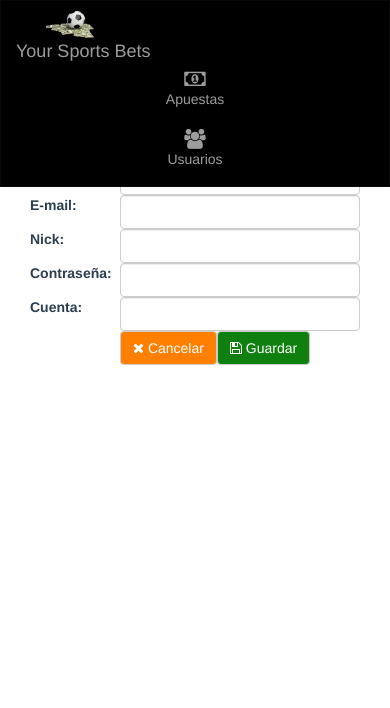
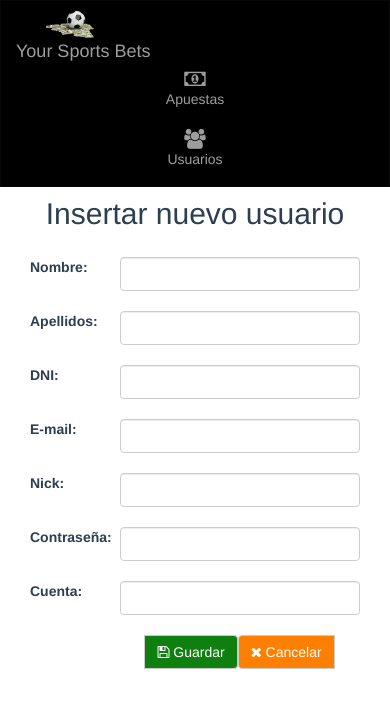
Before and after one commit to CursoNET2017/IndividualClienteApuestas, a Vue app: page /#/UsuarioDetalle in a window 390 px wide. Shown: the top 708 px of the page. Built offline with nearby package versions, Linux system fonts and the light colour scheme.

Commit message:
Pendiente validar, botones, cancelar , editar...

```diff
--- a/src/components/ApuestaDetalle/ApuestaDetalle.css
+++ b/src/components/ApuestaDetalle/ApuestaDetalle.css
@@ -1,6 +1,10 @@
 #ApuestaDetalle {
     text-align: center;
-    margin-top: 5%
+    margin-top: 5%;
+}
+#ApuestaDetalle #vs{/*Que no se desmonte el label Vs*/
+    padding-right: 0px;
+    padding-left: 0px;
 }
 #ApuestaDetalle h2{
     text-align: center;
@@ -12,6 +16,7 @@
 #boton_actualizar {
     background-color: #0F800F;
     color: white;
+    float: right;
 }
 #boton_cancelar {
     background-color: #FF8000;
@@ -20,10 +25,12 @@
 #boton_eliminar {
     background-color: red;
     color: white;
+    float: left;
 }
 #boton_guardar {
     background-color: #0F800F;
     color: white;
+    float: right;
 }
 #ApuestaDetalle .ayudaInput {
     height: 20px;
@@ -36,3 +43,6 @@
 .claseError {
     border-color: red;
 }
+#boton_cancelar {
+    float: right;
+}
--- a/src/components/ApuestaDetalle/ApuestaDetalle.js
+++ b/src/components/ApuestaDetalle/ApuestaDetalle.js
@@ -4,10 +4,14 @@ export default {
   data() {
     return {
       filtrada: {},
-      valido: {a: true, b: true, c: true, d: true, e: true, f: true, g: true, h: true, i: true, j: true}
+      valido: {a: true, b: true, c: true, d: true, e: true, f: true, g: true, h: true, i: true, j: true},
+      editable: true
     }
   },
   methods: {
+      editar: function () {
+        this.editable = !this.editable;
+      },
       validar: function () {
         this.valido = {a: true, b: true, c: true, d: true, e: true, f: true, g: true, h: true, i: true, j: true};
         let isValido = true;
@@ -94,7 +98,7 @@ export default {
       },
       cancelar: function () {
         //this.validar();
-        //this.idSeleccionado = undefined;
+        this.idSeleccionado = undefined;
         this.tipoFiltrada = {};
         this.$emit('cerrar');//HACER QUE VUELVA AL PADRE
       },
@@ -189,6 +193,8 @@ export default {
       //console.log('Id....  '+this.idSeleccionado)
     if (this.idSeleccionado!=undefined) {
         this.cargarItem(this.idSeleccionado);
+    } else {
+      this.editable = false;
     }
   }
 }
--- a/src/components/ApuestaMaestro/ApuestaMaestro.css
+++ b/src/components/ApuestaMaestro/ApuestaMaestro.css
@@ -1,9 +1,9 @@
-#ApuestaMaestro #cuerpo  {
+#ApuestaMaestro #porDefecto  {
     width: 80%;
     float: right;
     margin:0;
     text-align: center;
-    margin-top: 10%;
+    margin-top: 5%;
 }
 th, td {
   text-align: left;
@@ -146,7 +146,7 @@ tr:hover{background-color: #A9DE9E}
     width: 100%;
     margin:0;
     text-align: center;
-    margin-top: 10%;
+    margin-top: 5%;
   }
 }
 @media (min-width: 767px) {
--- a/src/components/UsuarioDetalle/UsuarioDetalle.css
+++ b/src/components/UsuarioDetalle/UsuarioDetalle.css
@@ -0,0 +1,49 @@
+#UsuarioDetalle {
+    text-align: center;
+    margin-top: 5%;
+}
+#UsuarioDetalle h2{
+    text-align: center;
+    margin: 2%;
+}
+#UsuarioDetalle label {
+    text-align: left;
+}
+#boton_actualizar {
+    background-color: #0F800F;
+    color: white;
+    float: right;
+}
+#boton_cancelar {
+    background-color: #FF8000;
+    color: white;
+}
+#boton_eliminar {
+    background-color: red;
+    color: white;
+    float: left;
+}
+#boton_guardar {
+    background-color: #0F800F;
+    color: white;
+    float: right;
+}
+#UsuarioDetalle .ayudaInput {
+    height: 20px;
+    margin-left: 5px;
+    text-align: left;
+}
+#UsuarioDetalle .ayudaInput small {
+    color: red;
+}
+.claseError {
+    border-color: red;
+}
+@media (max-width: 767px) {
+    #UsuarioDetalle {
+      width: 100%;
+      margin:0;
+      text-align: center;
+      margin-top: 190px;
+    }
+  }
--- a/src/components/UsuarioDetalle/UsuarioDetalle.js
+++ b/src/components/UsuarioDetalle/UsuarioDetalle.js
@@ -13,53 +13,39 @@ export default {
         validar: function () {
           this.valido = {a: true, b: true, c: true, d: true, e: true, f: true, g: true};
           let isValido = true;
-          /*
-          if (this.filtrada.TipoDeporte == null) {
+
+          if (!(this.filtrada.Nombre != null && this.filtrada.Nombre.length > 0 && this.filtrada.Nombre.length <= 30)) {
             this.valido.a = false;
             isValido = false;
           };
-          if (!(this.filtrada.Evento1 != null && this.filtrada.Evento1.length > 0 && this.filtrada.Evento1.length <= 30)) {
+          if (!(this.filtrada.Apellidos != null && this.filtrada.Apellidos.length > 0 && this.filtrada.Apellidos.length <= 50)) {
             this.valido.b = false;
             isValido = false;
           };
-          if (!(this.filtrada.Evento2 != null && this.filtrada.Evento2.length > 0 && this.filtrada.Evento2.length <= 30)) {
+          if (!/^[0-9]{8}[A-Z]$/.test(this.filtrada.DNI)) {
             this.valido.c = false;
             isValido = false;
-          };
-          if(!!this.filtrada.Fecha == false){
+          };/*
+          if (!/^[A-Za-z0-9]+[@][a-z]+[.][a-z]$/.test(this.filtrada.Email)) {
             this.valido.d = false;
             isValido = false;
-          }else if (isNaN(Date.parse(this.filtrada.Fecha.split('/').reverse().join('-')))) {
-            this.valido.d = false;
-            isValido = false;
-          };
-          if (!(this.filtrada.Pronostico != null && this.filtrada.Pronostico.length > 0 && this.filtrada.Pronostico.length <= 50)) {
+          };*/
+          if (!(this.filtrada.Nick != null && this.filtrada.Nick.length > 0 && this.filtrada.Nick.length <= 30)) {
             this.valido.e = false;
             isValido = false;
           };
-          if (!/^([0-9])*[.]?[0-9]*$/.test(this.filtrada.Cuota)) {
+          /*
+          if (contraseñaslajdñasodñaso) {
             this.valido.f = false;
             isValido = false;
-          };
-          if (!(this.filtrada.AVencedor != null && this.filtrada.AVencedor == this.filtrada.Evento1 || this.filtrada.AVencedor ==this.filtrada.Evento2)) {
-            this.valido.g = false;
-            isValido = false;
-          };
-          if (!/^([0-9])+[-][0-9]+$/.test(this.filtrada.AResultado)) {
-            console.log('Resultado'+this.filtrada.AResultado)
+          };*/
+          /*
+          if () {
             this.valido.h = false;
             isValido = false;
-          };
-          if (!/^([0-9])*[.]?[0-9]*$/.test(this.filtrada.Cantidad)) {
-            this.valido.i = false;
-            isValido = false;
-          };
-          if (!/^[0-9]{8}[A-Z]$/.test(this.filtrada.DNIUsuario)) {
-            this.valido.j = false;
-            isValido = false;
-          };
+          };*/
           //console.log('Sale: '+isValido)
-          */
+
           return isValido;
         },
         mensaje: function () {
@@ -77,7 +63,7 @@ export default {
               data: _this.filtrada,
               success: function (response) {
                   //alert('Creado evento '+_this.filtrada.Evento1+' VS '+_this.filtrada.Evento2);
-                  _this.visibleBorrado();
+                  _this.cancelar();
                   //_this.actulizarPadre();//Actualizar listado maestro
               },
               error: function(xhr, textStatus, errorThrown){
@@ -92,15 +78,10 @@ export default {
             this.mensaje();
           }
         },
-        visibleBorrado: function () {
-            this.filtrada={};
-        },
         cancelar: function () {
-          //this.validar();
-          //this.idSeleccionado = undefined;
-          this.tipoFiltrada = {};
-          //this.$emit('cerrar');//HACER QUE VUELVA AL PADRE
-          this.$router.push('/UsuarioMaestro');
+          this.validar();
+          //this.tipoFiltrada = {};
+          //this.$router.push('/UsuarioMaestro');
         },
         /*actulizarPadre: function () {
           this.$emit('recarga');//ACTUALIZAR LISTADO PADRE
@@ -113,7 +94,7 @@ export default {
                 url: 'http://localhost:53721/api/Usuarios/'+id1,
                 type: 'GET',
                 success: function(response) {
-                alert('YUPII');
+                //alert('YUPII');
                 //_this.editable = true;
                 _this.filtrada = JSON.parse(JSON.stringify(response));
                 },
@@ -129,7 +110,7 @@ export default {
           let _this = this;
           if (this.validar()) {
             bootbox.confirm({
-              message: "¿Esta seguro de querer modificar la apuesta?",
+              message: "¿Esta seguro de querer modificar el usuario?",
               buttons: {
                   confirm: {
                       label: 'Actualizar',
@@ -170,7 +151,7 @@ export default {
           let _this = this;
           if (this.validar()) {
             bootbox.confirm({
-              message: "¿Esta seguro de querer modificar la apuesta?",
+              message: "¿Esta seguro de querer modificar el usuario?",
               buttons: {
                   confirm: {
                       label: 'Actualizar',
@@ -204,5 +185,8 @@ export default {
             this.mensaje();
          }
         }
+    },
+    created: function () {
+      this.cargarItem()
     }
   }
--- a/src/components/UsuarioDetalle/index.vue
+++ b/src/components/UsuarioDetalle/index.vue
@@ -34,8 +34,8 @@
 						<div class="form-group">
 						   	<label class="col-xs-3">Apellidos: </label>
             				<div class="col-xs-9">
-						  		<input v-model="filtrada.Apellidos" type="text" class="form-control" aria-label="Apellidos" v-bind:class="{claseError: !valido.d}">
-								  <div class="ayudaInput"><small id="passwordHelpBlock" class="form-text text-muted" v-show="!valido.d"> 1 a 30 caracteres.</small></div>
+						  		<input v-model="filtrada.Apellidos" type="text" class="form-control" aria-label="Apellidos" v-bind:class="{claseError: !valido.b}">
+								  <div class="ayudaInput"><small id="passwordHelpBlock" class="form-text text-muted" v-show="!valido.b"> 1 a 50 caracteres.</small></div>
 						  	</div>
 						</div>
 					</div>
@@ -111,6 +111,7 @@
 						<div class="form-group">
 							<div class="col-xs-3"></div>
 							<div class="col-xs-9">
+								<div class="btn-group" role="group" aria-label="">
 									<button id="boton_eliminar" class="btn btn-default" v-on:click="eliminar" v-if="filtrada.Id">
 										<i class="fa fa-trash"></i> Eliminar
 									</button>
@@ -127,6 +128,7 @@
 						  	</div>
 						</div>
 					</div>
+				</div>
 			</form>
 		</div>
     </div>
--- a/src/components/UsuarioMaestro/UsuarioMaestro.css
+++ b/src/components/UsuarioMaestro/UsuarioMaestro.css
@@ -1,9 +1,9 @@
-#UsuarioMaestro #cuerpo  {
+#UsuarioMaestro {
     width: 100%;
     float: right;
     margin:0;
     text-align: center;
-    margin-top: 10%;
+    margin-top: 5%;
 }
 th, td {
   text-align: left;
@@ -15,6 +15,18 @@ th {
   background-color: #4CAF50;
   color: white;
 }
+#UsuarioMaestro #insertar {
+  margin-block-end: 2%;
+}
 
 tr:nth-child(even){background-color: #f2f2f2}
 tr:hover{background-color: #A9DE9E}
+
+@media (max-width: 767px) {
+  #UsuarioMaestro #cuerpo  {
+    width: 100%;
+    margin:0;
+    text-align: center;
+    margin-top: 190px;
+  }
+}
```
Also changed, not shown: src/components/ApuestaDetalle/index.vue (+18 -16 lines). Lines whose indentation alone changed are shown as unchanged.
